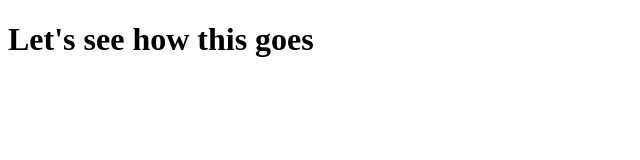
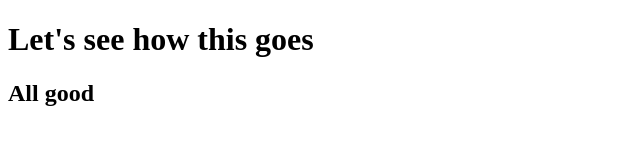
Before and after one commit to Tra-G/Bonsai-clone, a plain HTML site: page index.html in a window 1280 px wide. Shown: the whole page, without its empty margins (0-640 px from the left). Drawn offline with Linux system fonts and the light colour scheme.

Commit message:
all good

```diff
--- a/index.html
+++ b/index.html
@@ -8,5 +8,6 @@
 </head>
 <body>
     <h1>Let's see how this goes</h1>
+    <h2>All good</h2>
 </body>
 </html>
```
